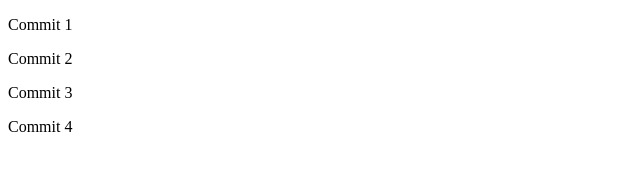
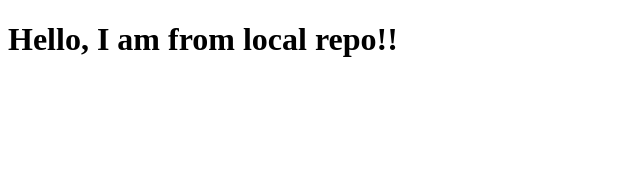
Before and after one commit to abunaim1/version_control, a plain HTML site: page index.html in a window 1280 px wide. Shown: the whole page, without its empty margins (0-640 px from the left). Drawn offline with Linux system fonts and the light colour scheme.

Commit message:
second commit

```diff
--- a/index.html
+++ b/index.html
@@ -6,9 +6,6 @@
     <title>Document</title>
 </head>
 <body>
-    <p>Commit 1</p>
-    <p>Commit 2</p>
-    <p>Commit 3</p>
-    <p>Commit 4</p>
+    <h1>Hello, I am from local repo!!</h1>
 </body>
 </html>
```
